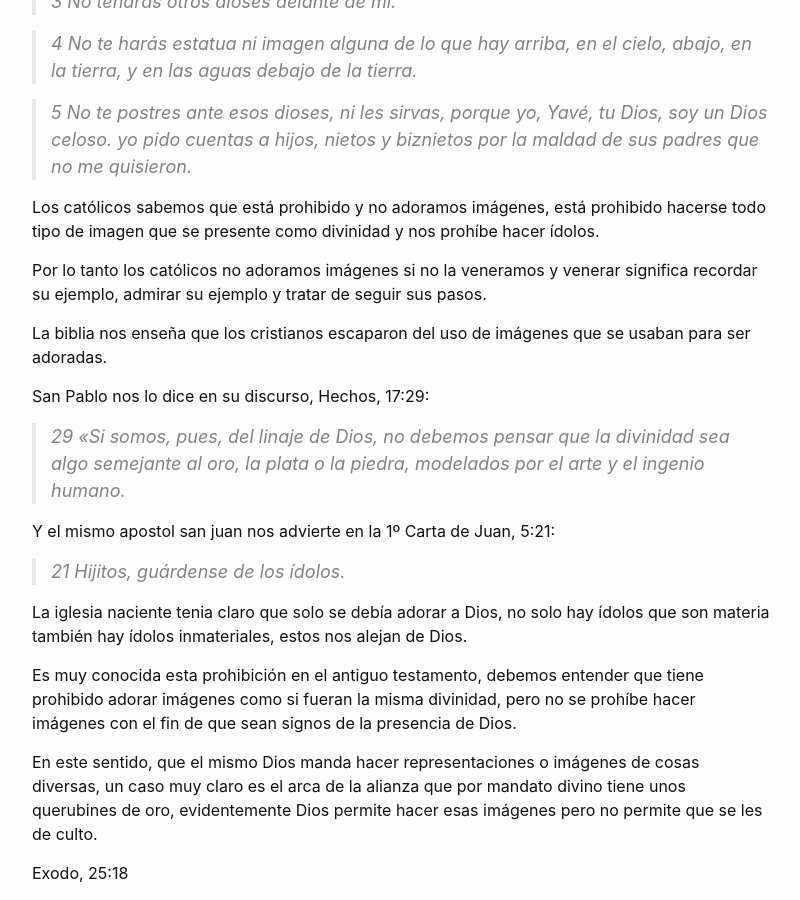
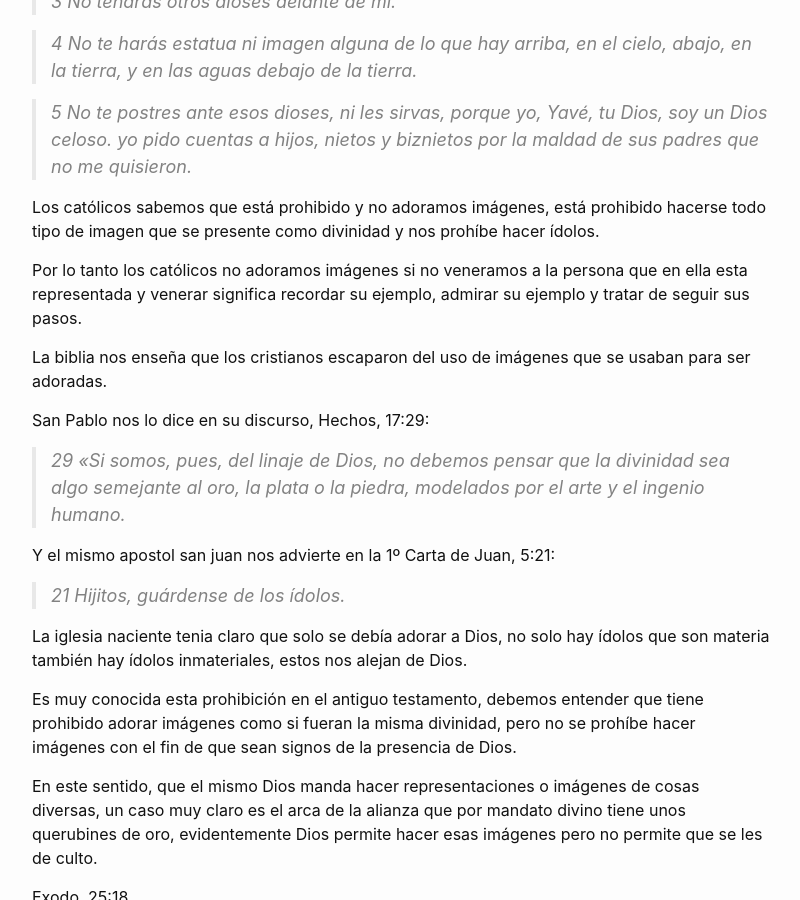
Before and after one commit to dylanmeca/dylanmeca.github.io, a Jekyll site: the page built from _posts/2021-08-01-Es-cierto-que-los-catolicos-adoran-imagenes.md, in a window 1280 px wide and 900 px high, scrolled down 330 px. Shown: the whole window, without its empty margins (238-1038 px from the left). Built offline with Jekyll 4.4.1, drawn with Linux system fonts in a browser that asks for light colours; a script that is not in the unit is left out; comment, search, counter and statistics services are not loaded.

Commit message:
Update 2021-08-01-Es-cierto-que-los-catolicos-adoran-imagenes.md

```diff
--- a/_posts/2021-08-01-Es-cierto-que-los-catolicos-adoran-imagenes.md
+++ b/_posts/2021-08-01-Es-cierto-que-los-catolicos-adoran-imagenes.md
@@ -48,7 +48,7 @@ Nosotros los católicos, no adoramos imágenes sabemos perfectamente bien que en
 
 Los católicos sabemos que está prohibido y no adoramos imágenes, está prohibido hacerse todo tipo de imagen que se presente como divinidad y nos prohíbe hacer ídolos.
 
-Por lo tanto los católicos no adoramos imágenes si no la veneramos y venerar significa recordar su ejemplo, admirar su ejemplo y tratar de seguir sus pasos.
+Por lo tanto los católicos no adoramos imágenes si no veneramos a la persona que en ella esta representada y venerar significa recordar su ejemplo, admirar su ejemplo y tratar de seguir sus pasos.
 
 La biblia nos enseña que los cristianos escaparon del uso de imágenes que se usaban para ser adoradas.
 
```
